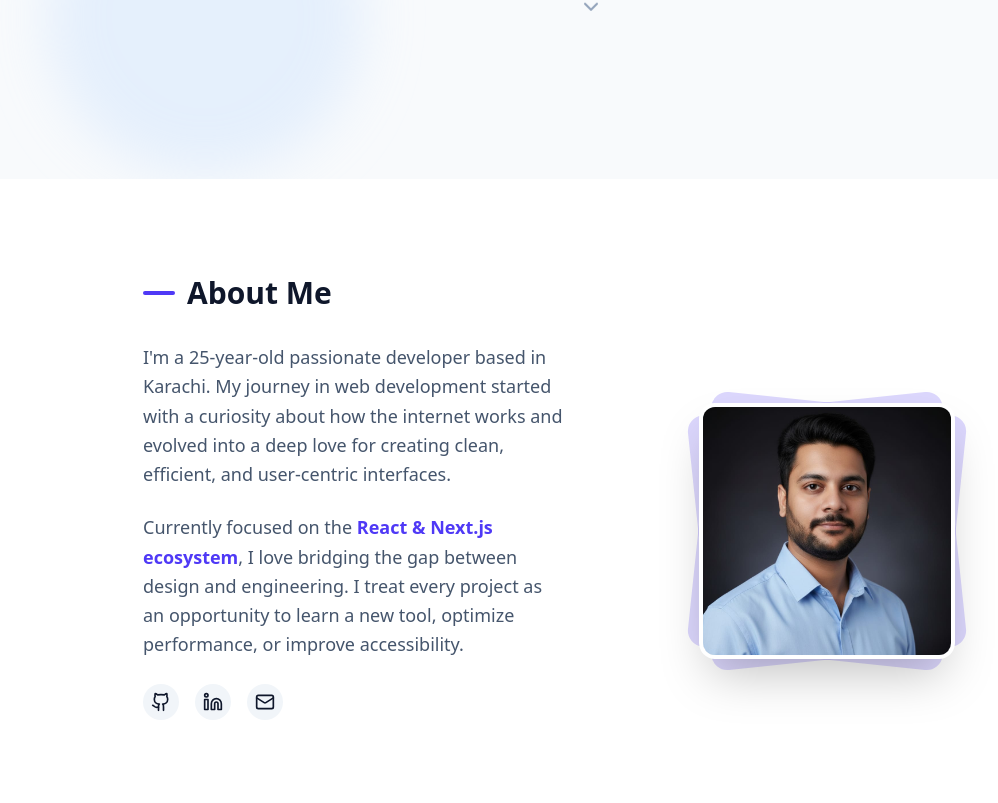
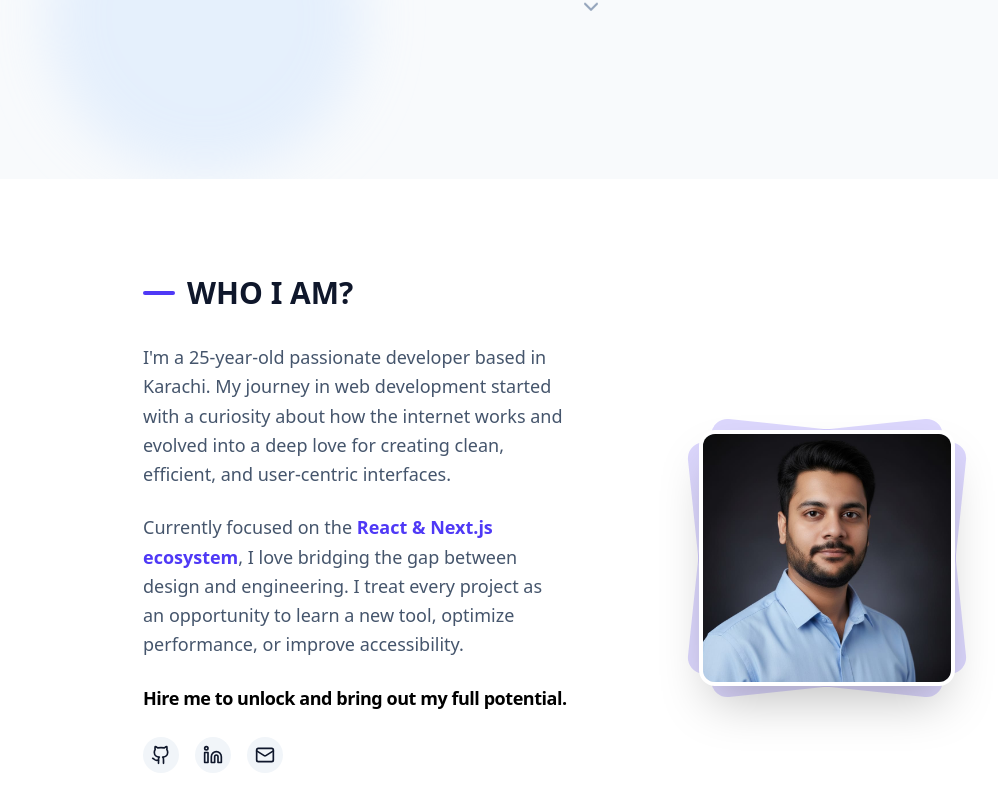
Before and after one commit to qutubahmed732/Portfolio, a React (Vite) app: page / in a window 1280 px wide. Shown: the part 621-1424 px from the top of the page, without its empty margins (49-1047 px from the left). Built offline with nearby package versions, Linux system fonts and the light colour scheme.

Commit message:
add a paragraph

```diff
--- a/src/components/About.jsx
+++ b/src/components/About.jsx
@@ -8,7 +8,7 @@ export default function About() {
         <div className="max-w-4xl mx-auto">
           <h2 className="text-3xl font-bold text-slate-900 mb-8 flex items-center gap-3">
             <span className="w-8 h-1 bg-indigo-600 rounded-full"></span>
-            About Me
+            {/* About Me */} WHO I AM?
           </h2>
           <div className="grid md:grid-cols-2 gap-12 items-center">
             <div className="order-2 md:order-1">
@@ -17,6 +17,9 @@ export default function About() {
               </p>
               <p className="text-lg text-slate-600 mb-6 leading-relaxed">
                 Currently focused on the <strong className="text-indigo-600">React & Next.js ecosystem</strong>, I love bridging the gap between design and engineering. I treat every project as an opportunity to learn a new tool, optimize performance, or improve accessibility.
+              </p>
+              <p className="text-lg text-black font-bold tracking-tight mb-6 leading-relaxed">
+                Hire me to unlock and bring out my full potential.
               </p>
               <div className="flex gap-4">
                 <a href="#" className="p-2 bg-slate-100 rounded-full hover:bg-indigo-50 hover:text-indigo-600 transition-colors">
--- a/src/components/Hero.jsx
+++ b/src/components/Hero.jsx
@@ -35,6 +35,8 @@ export default function Hero() {
           </a>
         </div>
 
+        {/* <p className="">Hire me to unlock and bring out my full potential.</p> */}
+
         <div className="mt-16 animate-bounce text-slate-400 cursor-pointer" onClick={() => scrollToSection('about')}>
           <ChevronDown className="w-6 h-6 mx-auto" />
         </div>
--- a/src/components/Projects.tsx
+++ b/src/components/Projects.tsx
@@ -73,6 +73,8 @@ export default function Projects() {
     }
   ];
 
+
+
   return (
     <section id="projects" className="py-24 bg-white">
       <div className="container mx-auto px-6">
```
